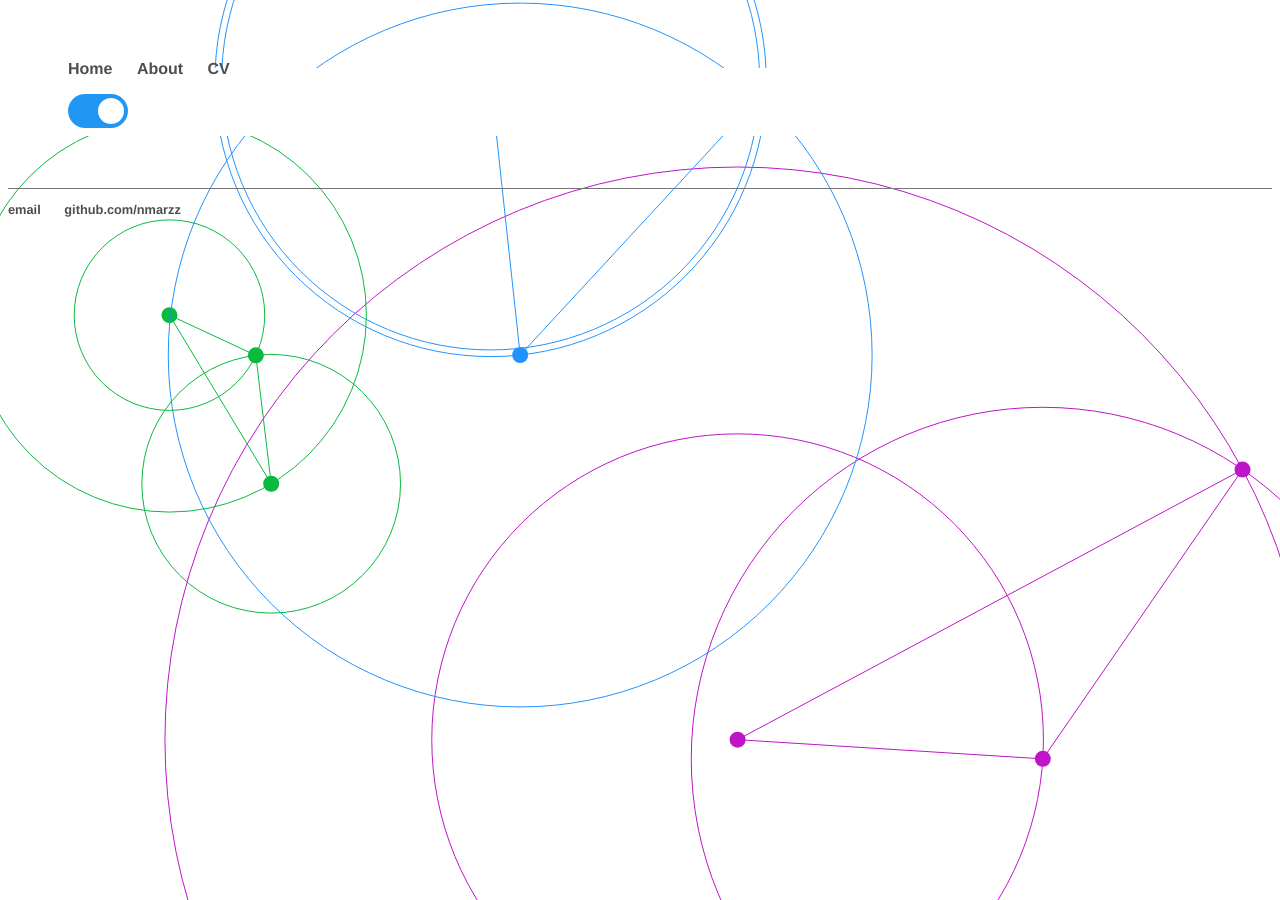
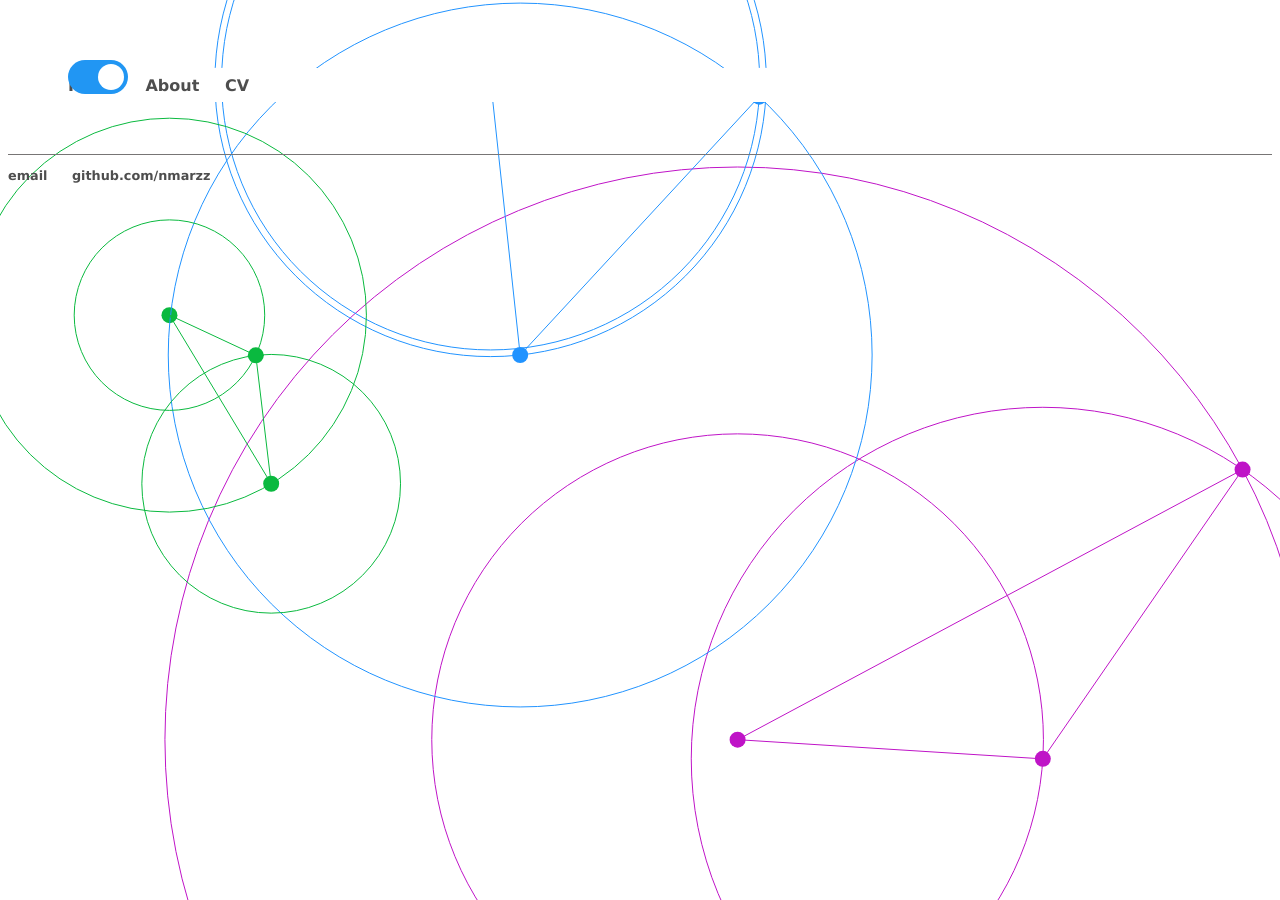
Before and after one commit to nmarzz/nmarzz.github.io, a Jekyll site: the page built from index.html, in a window 1280 px wide. Built offline with Jekyll 4.4.1, drawn with Linux system fonts in a browser that asks for light colours.

Commit message:
update footer

```diff
--- a/css/main.css
+++ b/css/main.css
@@ -1,14 +1,16 @@
-body {
+html {
     overflow: hidden; /*  Disable scrollbars */
     display: block;  /* No floating content on sides */
     background-color: #FFFFFF;
+    min-height: 100%;
 }
 
 nav ul, footer ul {
-    font-family:'Helvetica', 'Arial', 'Sans-Serif';
+    font-family:'Verdana', 'Geneva', 'Sans-Serif';
     padding: 0px;
     list-style: none;
     font-weight: bold;
+    position: absolute;
 }
 nav ul li, footer ul li {
     display: inline;
```
